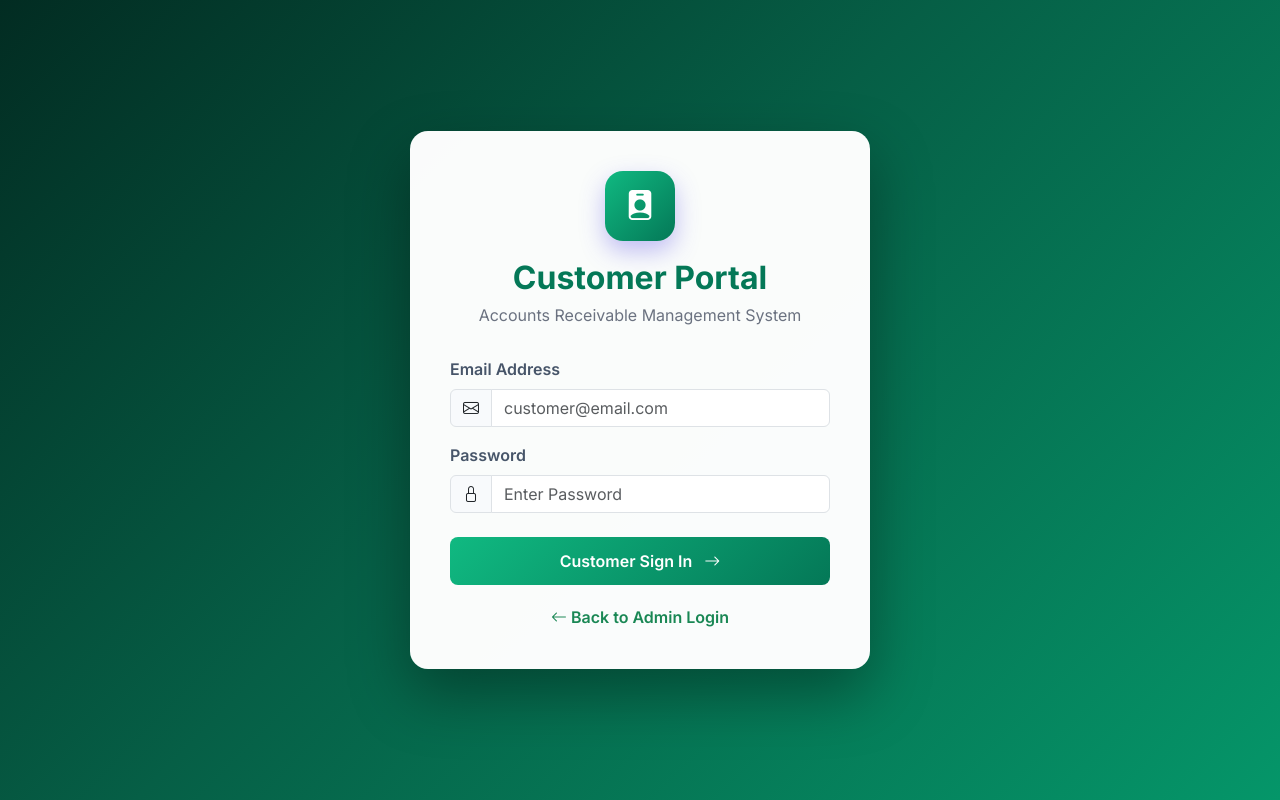
After one commit to mohit-ji-14/Accounts-Receivable-Management-System, a PHP site: page /customers/login.php in a window 1280 px wide. The commit adds this page. Run offline with PHP 8.4, Linux system fonts and the light colour scheme.

Commit message:
customer login page added

```diff
--- /dev/null
+++ b/customers/login.php
@@ -0,0 +1,200 @@
+<?php
+session_start();
+
+if (isset($_SESSION['customer_id'])) {
+    header("Location: dashboard.php");
+    exit();
+}
+
+$error = $_GET['error'] ?? '';
+?>
+
+<!DOCTYPE html>
+<html lang="en">
+
+<head>
+    <meta charset="UTF-8">
+    <meta name="viewport" content="width=device-width, initial-scale=1.0">
+    <title>Customer Login | ARMS</title>
+
+    <!-- Google Font -->
+    <link rel="preconnect" href="https://fonts.googleapis.com">
+    <link rel="preconnect" href="https://fonts.gstatic.com" crossorigin>
+    <link href="https://fonts.googleapis.com/css2?family=Inter:wght@300;400;500;600;700&display=swap" rel="stylesheet">
+
+    <!-- Bootstrap -->
+    <link href="https://cdn.jsdelivr.net/npm/bootstrap@5.3.3/dist/css/bootstrap.min.css" rel="stylesheet">
+
+    <!-- Bootstrap Icons -->
+    <link href="https://cdn.jsdelivr.net/npm/bootstrap-icons@1.11.3/font/bootstrap-icons.min.css" rel="stylesheet">
+
+    <style>
+        * {
+            margin: 0;
+            padding: 0;
+            box-sizing: border-box;
+            font-family: 'Inter', sans-serif;
+        }
+
+        body {
+            min-height: 100vh;
+            display: flex;
+            justify-content: center;
+            align-items: center;
+            padding: 20px;
+
+            background: linear-gradient(
+            135deg,
+            #022c22 0%,
+            #065f46 45%,
+            #059669 100%
+        );
+}
+
+        .login-card {
+            width: 100%;
+            max-width: 460px;
+            background: rgba(255, 255, 255, 0.98);
+            border-radius: 18px;
+            padding: 40px;
+            box-shadow: 0 25px 60px rgba(0, 0, 0, 0.35);
+        }
+
+        .logo {
+            width: 70px;
+            height: 70px;
+            margin: 0 auto 18px;
+            border-radius: 18px;
+            display: flex;
+            align-items: center;
+            justify-content: center;
+            background: linear-gradient(135deg,#10b981,#047857);
+            color: #fff;
+            font-size: 30px;
+            box-shadow: 0 10px 25px rgba(79, 70, 229, .35);
+        }
+
+        h2 {
+            text-align: center;
+            font-weight: 700;
+            margin-bottom: 6px;
+        }
+
+        .subtitle {
+            text-align: center;
+            color: #6b7280;
+            margin-bottom: 30px;
+        }
+
+        .form-label {
+            font-weight: 600;
+            color: #475569;
+        }
+
+        .input-group-text {
+            background: #f8fafc;
+        }
+
+        .btn-login{
+        background:linear-gradient(135deg,#10b981,#047857);
+        border:none;
+        color:white;
+        padding:12px;
+        font-weight:600;
+        border-radius:8px;
+        transition:.3s;
+        }
+        .btn-login:hover{
+        background:linear-gradient(135deg,#059669,#065f46);
+        transform:translateY(-2px);
+        box-shadow:0 12px 25px rgba(16,185,129,.35);
+        }
+
+        .footer-link {
+            text-align: center;
+            margin-top: 20px;
+        }
+
+        .footer-link a {
+            text-decoration: none;
+            font-weight: 500;
+        }
+    </style>
+</head>
+
+<body>
+
+    <div class="login-card">
+
+        <div class="logo">
+            <i class="bi bi-person-badge-fill"></i>
+        </div>
+
+        <h2 style="color:#047857";>Customer Portal </h2>
+
+        <p class="subtitle">
+            Accounts Receivable Management System
+        </p>
+
+        <?php if ($error): ?>
+            <div class="alert alert-danger">
+                <i class="bi bi-exclamation-circle-fill me-2"></i>
+                <?= htmlspecialchars($error) ?>
+            </div>
+        <?php endif; ?>
+
+        <form action="customer_auth.php" method="POST">
+
+            <div class="mb-3">
+                <label class="form-label">Email Address</label>
+
+                <div class="input-group">
+                    <span class="input-group-text">
+                        <i class="bi bi-envelope"></i>
+                    </span>
+
+                    <input
+                        type="email"
+                        name="email"
+                        class="form-control"
+                        placeholder="customer@email.com"
+                        required>
+                </div>
+            </div>
+
+            <div class="mb-4">
+                <label class="form-label">Password</label>
+
+                <div class="input-group">
+                    <span class="input-group-text">
+                        <i class="bi bi-lock"></i>
+                    </span>
+
+                    <input
+                        type="password"
+                        name="password"
+                        class="form-control"
+                        placeholder="Enter Password"
+                        required>
+                </div>
+            </div>
+
+            <button type="submit" class="btn btn-primary btn-login w-100">
+                Customer Sign In
+                <i class="bi bi-arrow-right ms-2"></i>
+            </button>
+
+        </form>
+
+        <div class="footer-link">
+            <a href="../index.php"class="text-success fw-semibold">
+                <i class="bi bi-arrow-left"></i>
+                Back to Admin Login
+            </a>
+        </div>
+
+    </div>
+
+</body>
+
+</html>
--- a/invoices/view.php
+++ b/invoices/view.php
@@ -228,8 +228,8 @@ include "../includes/sidebar.php";
             </div>
 
             <?php if ($invoice['notes']): ?>
-                <div class="mb-4 p-3 bg-light rounded border">
-                    <div class="fw-semibold text-dark small mb-1"><i class="bi bi-info-circle me-1"></i> Wire Transfer Notes & SWIFT Details:</div>
+                <div class="mb-4 p-3 bg-dark rounded border">
+                    <div class="fw-semibold text-muted small mb-1"><i class="bi bi-info-circle me-1"></i> Wire Transfer Notes & SWIFT Details:</div>
                     <div class="text-muted small"><?= nl2br(htmlspecialchars($invoice['notes'])) ?></div>
                 </div>
             <?php endif; ?>
--- a/reports/run_python_reminders.php
+++ b/reports/run_python_reminders.php
@@ -70,7 +70,7 @@ if (!$output_json) {
 
             // Log activity
             $log = $conn->prepare("INSERT INTO activity_logs (user_name, activity, ip_address) VALUES (?, ?, ?)");
-            $log->execute(["Python Reminders Engine", "Queued $notice for Invoice #" . $inv['invoice_number'], "127.0.0.1"]);
+            $log->execute(["Reminders Engine", "Queued $notice for Invoice #" . $inv['invoice_number'], "127.0.0.1"]);
         }
 
         $output_json = [
```
Also changed, not shown: customers/add.php (+41 -2 lines), customers/customer_auth.php (added, +60 -0 lines), database/arms_db.sql (+7 -2 lines), index.php (+7 -0 lines), README.md, customers/process.php (deleted).
